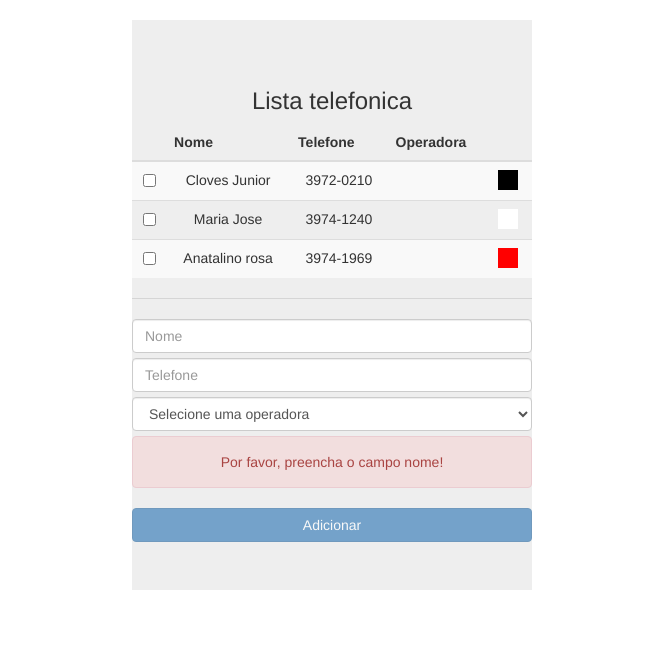
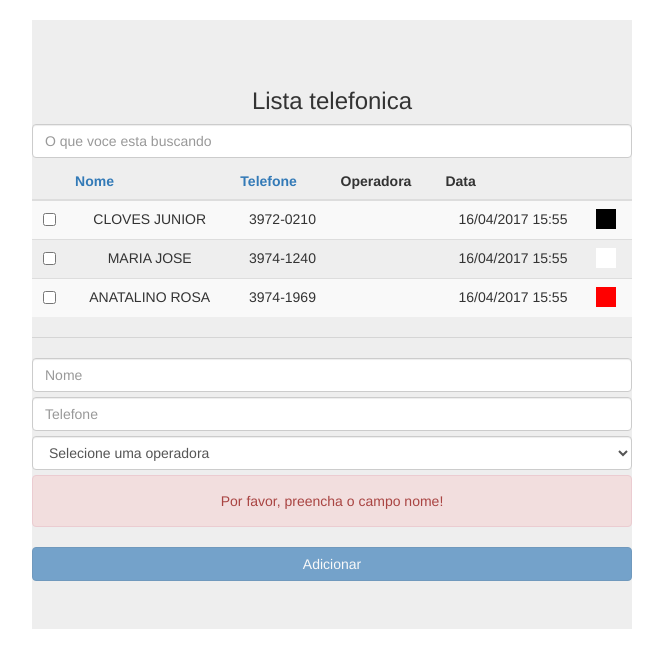
Before and after one commit to rafaelvicio/Curso-AngularJS-Rodrigo-Branas, a plain HTML site: page index.html in a window 1280 px wide. Shown: the whole page, without its empty margins (308-971 px from the left). Drawn offline with Linux system fonts and the light colour scheme.

Commit message:
Aula 5 - Filtros

```diff
--- a/index.html
+++ b/index.html
@@ -9,7 +9,7 @@
   <script src="angular-messages.min.js"></script>
 	<style type="text/css">
 		.jumbotron {
-			width: 400px;
+			width: 600px;
 			text-align: center;
 			margin-left: auto;
 			margin-right: auto;
@@ -25,22 +25,25 @@
 
 	<h3>{{app}}</h3>
 
+<input class="form-control" type="text" ng-model="criterioDeBusca" placeholder="O que voce esta buscando"/>
 	<table class="table table-striped">
 		<thead>
 			<tr>
 				<th></th>
-				<th>Nome</th>
-				<th>Telefone</th>
+				<th><a href="" ng-click="ordenarPor('nome')">Nome</a></th>
+				<th><a href="" ng-click="ordenarPor('telefone')">Telefone</a></th>
 				<th>Operadora</th>
+				<th>Data</th>
 				<th></th>
 			</tr>
 		</thead>
 		<tbody>
-			<tr ng-class="{danger: contato.selecionado}" ng-repeat="contato in contatos">
+			<tr ng-class="{danger: contato.selecionado}" ng-repeat="contato in contatos | filter:{nome:criterioDeBusca} | orderBy:criterioDeOrdenacao:direcaoDaOrdenacao">
 				<td><input type="checkbox" ng-model="contato.selecionado"></td>
-				<td>{{contato.nome}}</td>
+				<td>{{contato.nome | uppercase}}</td>
 				<td>{{contato.telefone}}</td>
-				<td>{{contato.operadora.nome}}</td>
+				<td>{{contato.operadora.nome | lowercase}}</td>
+				<td>{{contato.data | date:'dd/MM/yyyy HH:mm'}}</td>
 				<td><div style="width:20px; height:20px;" ng-style="{'background-color': contato.cor}"></div></td>
 			</tr>
 		</tbody>
@@ -77,9 +80,9 @@
 	angular.module('listaTelefonica').controller('CrtlApp', function($scope) {
 		$scope.app = "Lista telefonica";
 		$scope.contatos = [
-			{nome: "Cloves Junior", telefone: '3972-0210', cor: 'black'},
-			{nome: "Maria Jose", telefone: '3974-1240', cor:'white'},
-			{nome: "Anatalino rosa", telefone: '3974-1969', cor:'red'}
+			{nome: "Cloves Junior", data: new Date(), telefone: '3972-0210', cor: 'black'},
+			{nome: "Maria Jose", data: new Date() ,telefone: '3974-1240', cor:'white'},
+			{nome: "Anatalino rosa", data: new Date() ,telefone: '3974-1969', cor:'red'}
 		];
 		$scope.operadoras = [
 			{nome:"Vivo", codigo: "15", categoria:"Celular"},
@@ -106,6 +109,10 @@
 				return contato.selecionado;
 			});
 		}
+		$scope.ordenarPor = function(campo){
+			 $scope.criterioDeOrdenacao = campo;
+			 $scope.direcaoDaOrdenacao = !$scope.direcaoDaOrdenacao;
+		}
 	});
 </script>
 </body>
```
